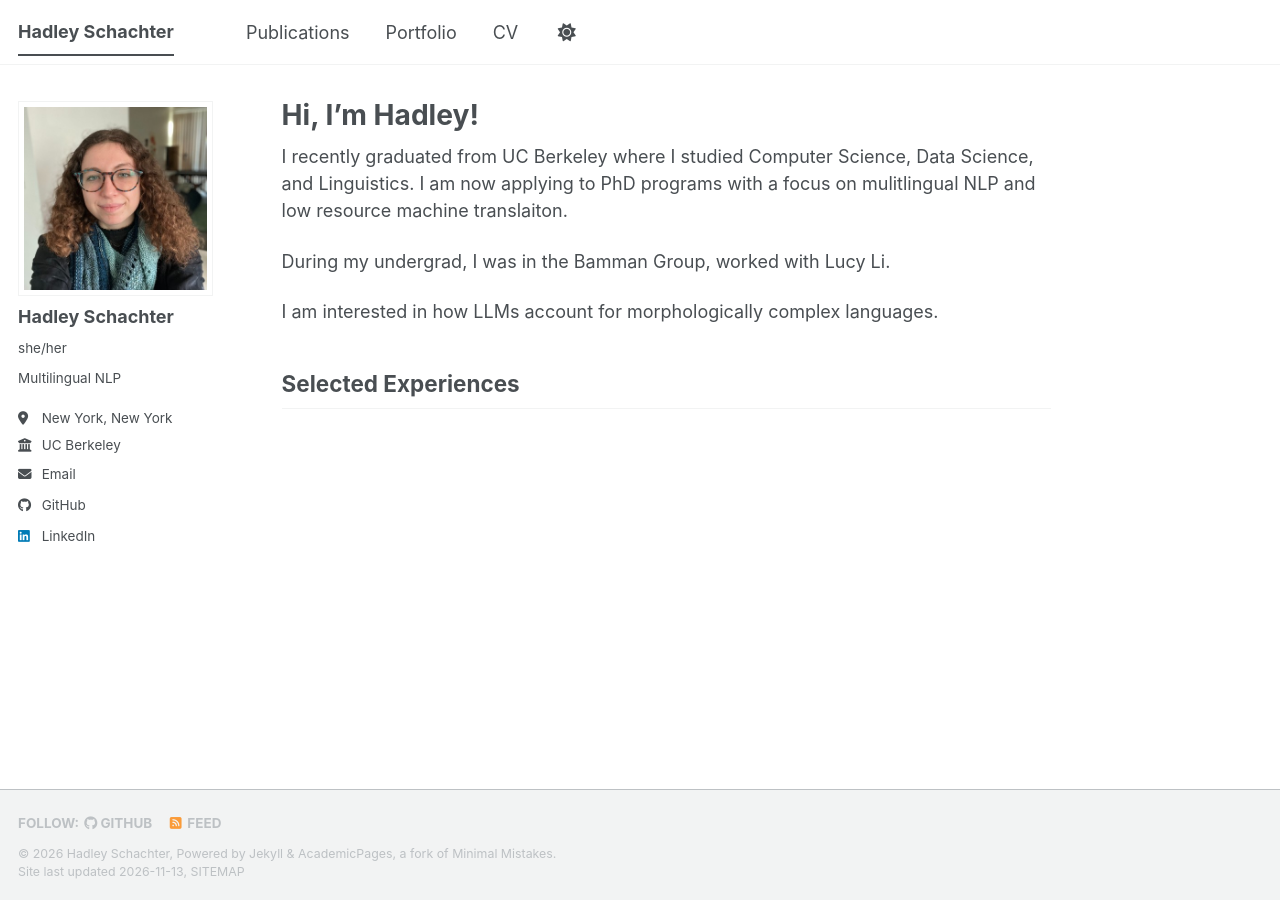
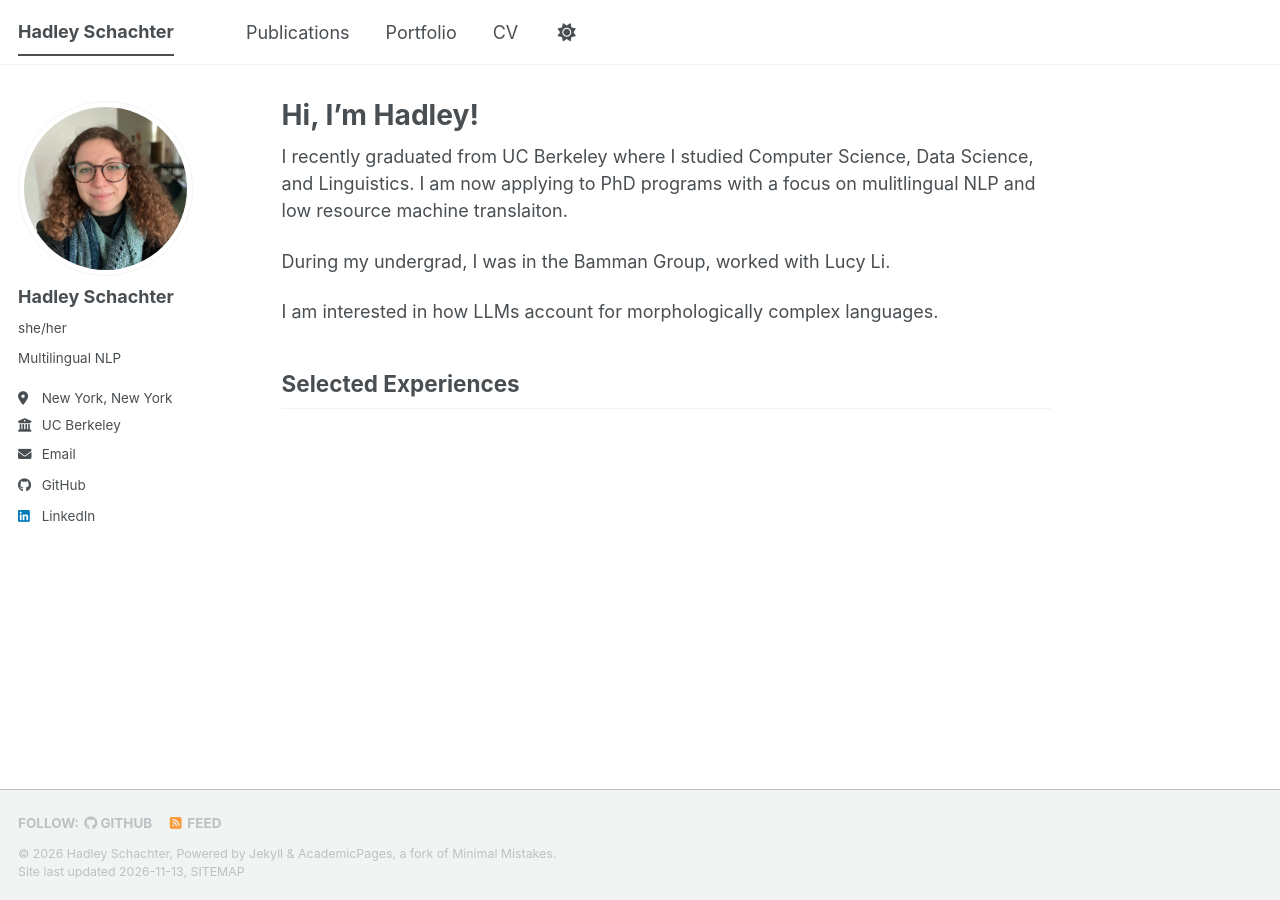
Before and after one commit to hadleyschachter/hadleyschachter.github.io, a Jekyll site: the page built from _pages/about.md, in a window 1280 px wide. Built offline with Jekyll 4.4.1, drawn with Linux system fonts in a browser that asks for light colours; a script bundle is joined from its source files by our own code; a style sheet for code colours, icons or effects is not loaded.

Commit message:
changing photo size

```diff
--- a/_sass/layout/_sidebar.scss
+++ b/_sass/layout/_sidebar.scss
@@ -145,9 +145,9 @@
 .author__avatar {
   display: table-cell;
   vertical-align: top;
-  width: 36px;
+  width: 72 px; // was 36px; before
   // set width only, for non-square avatars
-  // height: 36px;
+  height: 72px; // commented out and 36 before
 
   @include breakpoint($large) {
     display: block;
@@ -156,8 +156,8 @@
   }
 
   img {
-    max-width: 250 px; //175px;
-    // border-radius: 50%;
+    max-width: 175px;
+    border-radius: 50%;
 
     @include breakpoint($large) {
       padding: 5px;
```
